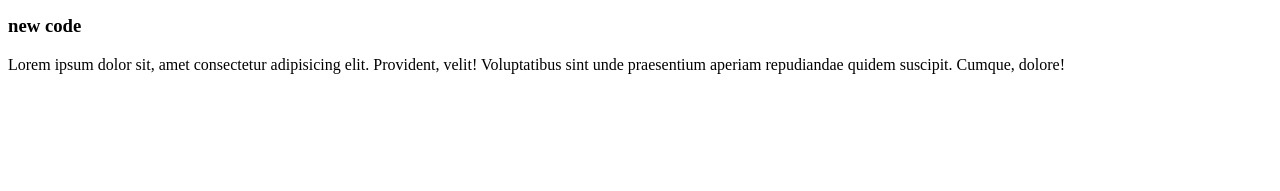
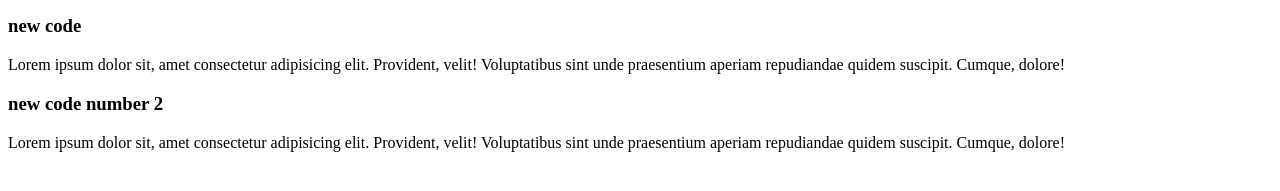
Before and after one commit to shaonimdad7/second_repo, a plain HTML site: page index.html in a window 1280 px wide. Shown: the part 235-426 px from the top of the page. Drawn offline with Linux system fonts and the light colour scheme.

Commit message:
added new second  code

```diff
--- a/index.html
+++ b/index.html
@@ -24,6 +24,10 @@
     <h3>new code </h3>
     <p>Lorem ipsum dolor sit, amet consectetur adipisicing elit. Provident, velit! Voluptatibus sint unde praesentium
         aperiam repudiandae quidem suscipit. Cumque, dolore!</p>
+
+    <h3>new code number 2 </h3>
+    <p>Lorem ipsum dolor sit, amet consectetur adipisicing elit. Provident, velit! Voluptatibus sint unde praesentium
+        aperiam repudiandae quidem suscipit. Cumque, dolore!</p>
 </body>
 
 </html>
```
